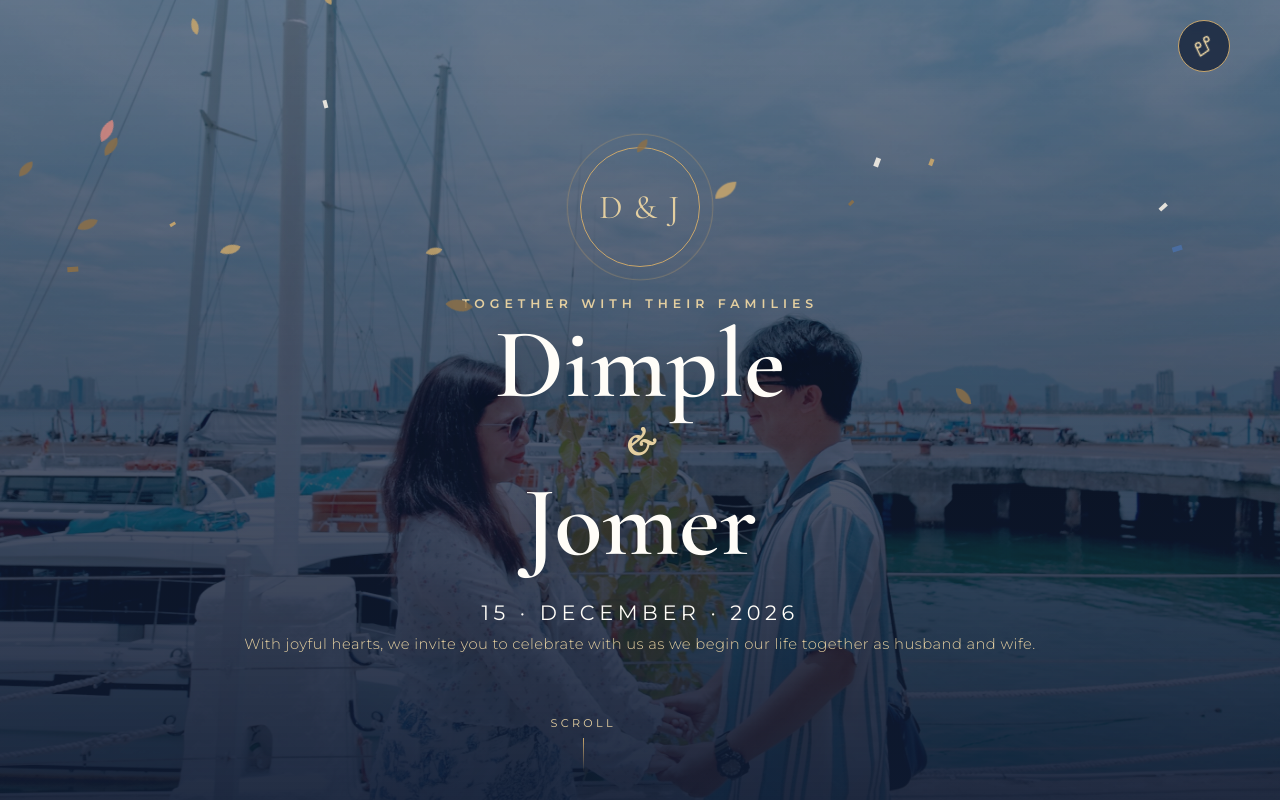
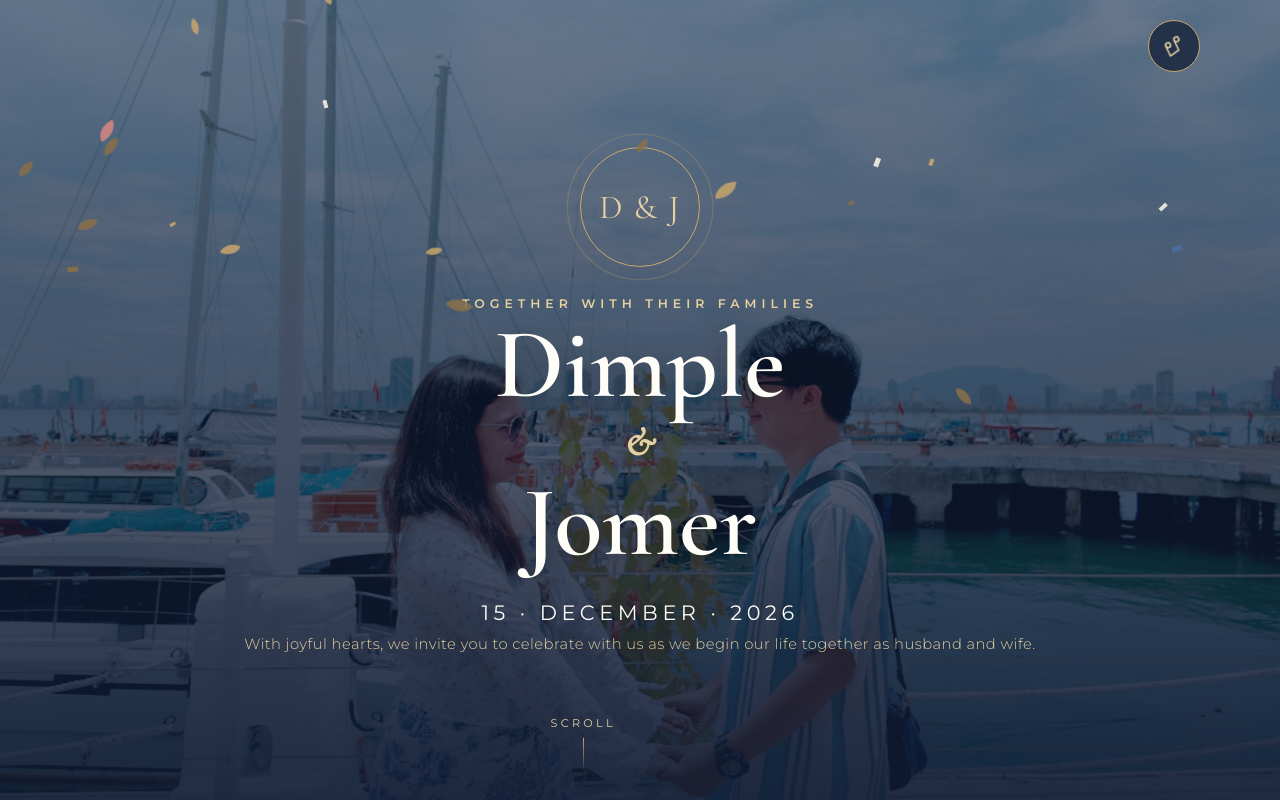
Before and after one commit to Chad07111992/JomFoundHerDorie, a plain HTML site: page index.html in a window 1280 px wide. Shown: the top 800 px of the page. Drawn offline with nearby package versions, Linux system fonts and the light colour scheme.

Commit message:
Add files via upload

```diff
--- a/index.css
+++ b/index.css
@@ -129,9 +129,9 @@ section {
    FLOATING CONTROLS (music toggle)
    ========================================================= */
 .floating-controls {
-  position: absolute;
+  position: fixed;
   top: 20px;
-  right: 50px;
+  right: 80px;
   z-index: 999;
   display: flex;
   gap: 10px;
@@ -144,7 +144,7 @@ section {
   border: 1.5px solid var(--gold);
   background: rgba(15,27,51,.72);
   backdrop-filter: blur(6px);
-  color:var(--gold-light);
+  color: var(--gold-light);
   display: flex;
   align-items: center;
   justify-content: center;
```
